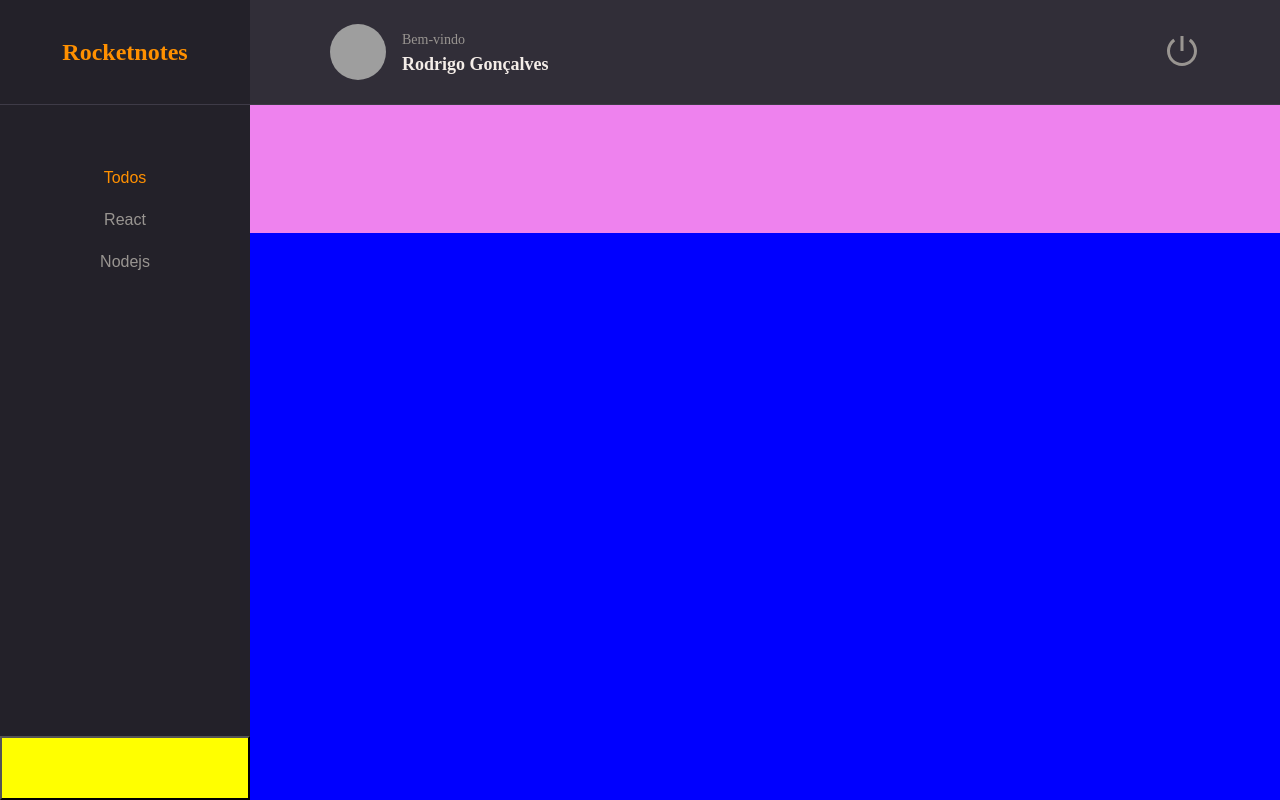
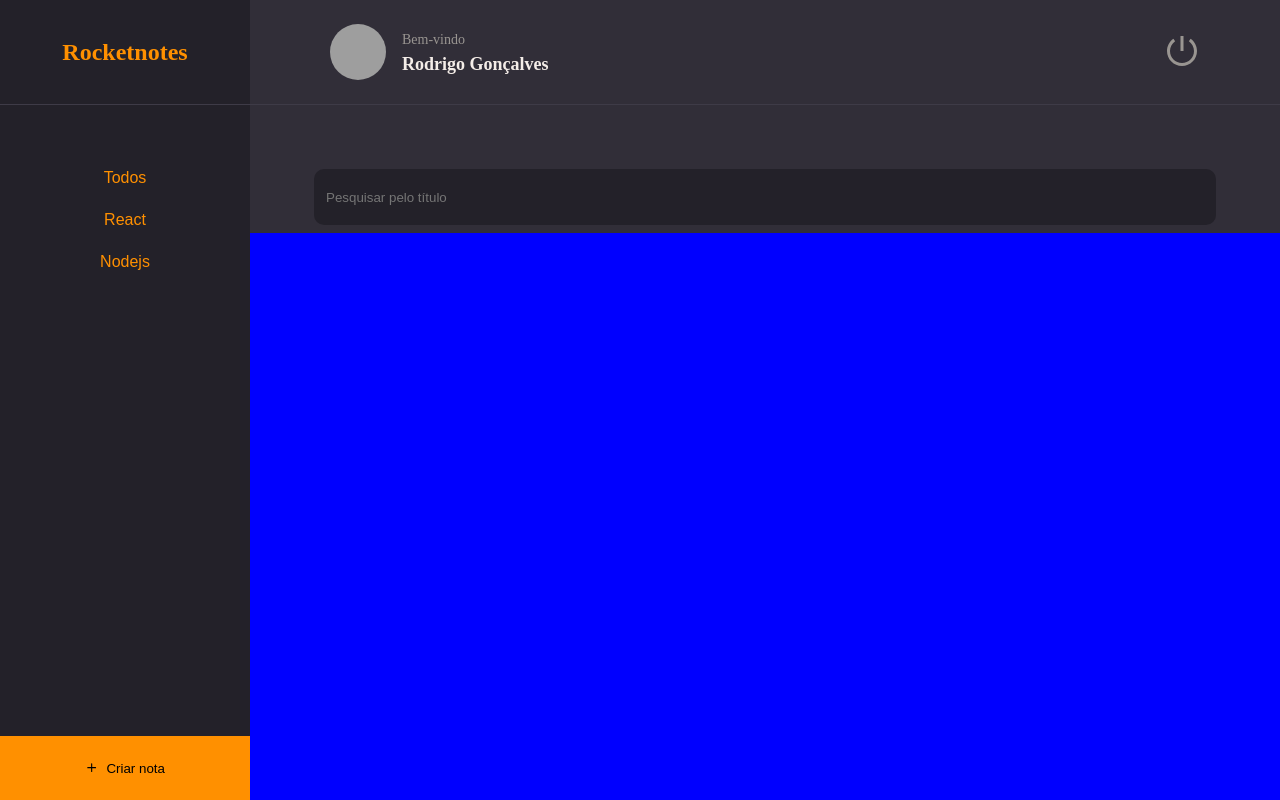
Before and after one commit to rodrigoaugusto99/complete_notes_app_pt2_react, a React (Vite) app: page / in a window 1280 px wide. Built offline with nearby package versions, Linux system fonts and the light colour scheme; grey boxes are pictures that could not be loaded.

Commit message:
components: input + buttontext fix

```diff
--- a/src/components/ButtonText/index.jsx
+++ b/src/components/ButtonText/index.jsx
@@ -4,7 +4,7 @@ export function ButtonText({ title, isActive = false, ...rest }) {
   return (
     <Container
       type="button"
-      isActive={isActive}
+      $isactive={isActive.toString()}
       {...rest}
     >
       {title}
--- a/src/components/ButtonText/styles.js
+++ b/src/components/ButtonText/styles.js
@@ -2,7 +2,7 @@ import styled from 'styled-components'
 
 export const Container = styled.button`
   background: none;
-  color: ${({ theme, isActive }) => isActive ? theme.COLORS.ORANGE : theme.COLORS.GRAY_100};
+  color: ${({ theme, $isactive }) => $isactive ? theme.COLORS.ORANGE : theme.COLORS.GRAY_100};
 
   border: none;
   font-size: 16px;
--- /dev/null
+++ b/src/components/Input/index.jsx
@@ -0,0 +1,10 @@
+import { Container } from './styles'
+
+export function Input({ icon: Icon, ...rest }) {
+  return (
+    <Container>
+      {Icon && <Icon size={20} />}
+      <input {...rest} />
+    </Container>
+  )
+}
--- /dev/null
+++ b/src/components/Input/styles.js
@@ -0,0 +1,26 @@
+import styled from 'styled-components'
+
+export const Container = styled.div`
+  width: 100%;
+  display: flex;
+  align-items: center;
+  background-color: ${({ theme }) => theme.COLORS.BACKGROUND_900} ;
+  color: ${({ theme }) => theme.COLORS.GRAY_300};
+
+  margin-bottom: 8px;
+  border-radius: 10px;
+  > input {
+    height: 56px;
+    width: 100%;
+    padding: 12px;
+    color: ${({ theme }) => theme.COLORS.WHITE};
+    background: transparent;
+    border: 0;
+    &:placeholder {
+      color: ${({ theme }) => theme.COLORS.GRAY_300}
+    }
+  }
+  > svg {
+    margin-left: 16px;
+  }
+`
--- a/src/pages/Home/index.jsx
+++ b/src/pages/Home/index.jsx
@@ -1,7 +1,9 @@
+import { FiPlus } from 'react-icons/fi'
 import { Container, Brand, Menu, Search, Content, NewNote } from './styles'
 
 import { Header } from '../../components/Header'
 import { ButtonText } from '../../components/ButtonText'
+import { Input } from '../../components/Input'
 
 export function Home() {
   return (
@@ -13,13 +15,13 @@ export function Home() {
       <Header></Header>
 
       <Menu>
-        <li><ButtonText title="Todos" isActive /></li>
+        <li><ButtonText title="Todos" $isactive /></li>
         <li><ButtonText title="React" /></li>
         <li><ButtonText title="Nodejs" /></li>
       </Menu>
 
       <Search>
-
+        <Input placeholder="Pesquisar pelo título" />
       </Search>
 
       <Content>
@@ -27,7 +29,8 @@ export function Home() {
       </Content>
 
       <NewNote>
-
+        <FiPlus/>
+        Criar nota
       </NewNote>
     </Container>
   )
--- a/src/pages/Home/styles.js
+++ b/src/pages/Home/styles.js
@@ -47,7 +47,7 @@ export const Menu = styled.ul`
 `
 export const Search = styled.div`
   grid-area: search;
-  background-color: violet;
+  padding: 64px 64px 0;
 `
 export const Content = styled.div`
   grid-area: content;
@@ -55,5 +55,13 @@ export const Content = styled.div`
 `
 export const NewNote = styled.button`
   grid-area: newnote;
-  background-color: yellow;
+
+  background-color: ${({ theme }) => theme.COLORS.ORANGE};
+  border: none;
+  display: flex;
+  align-items: center;
+  justify-content: center;
+  svg {
+    margin-right: 8px;
+  }
 `
```
Also changed, not shown: comments.txt.
